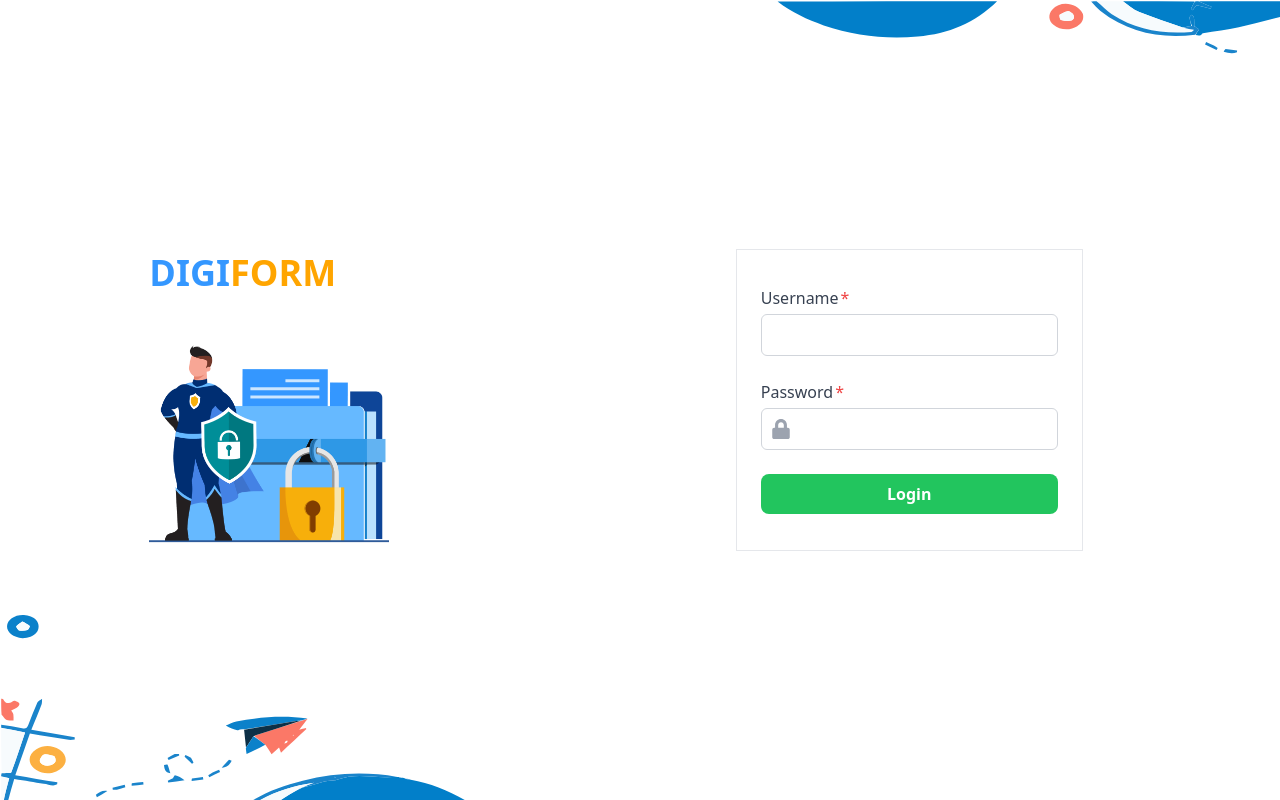
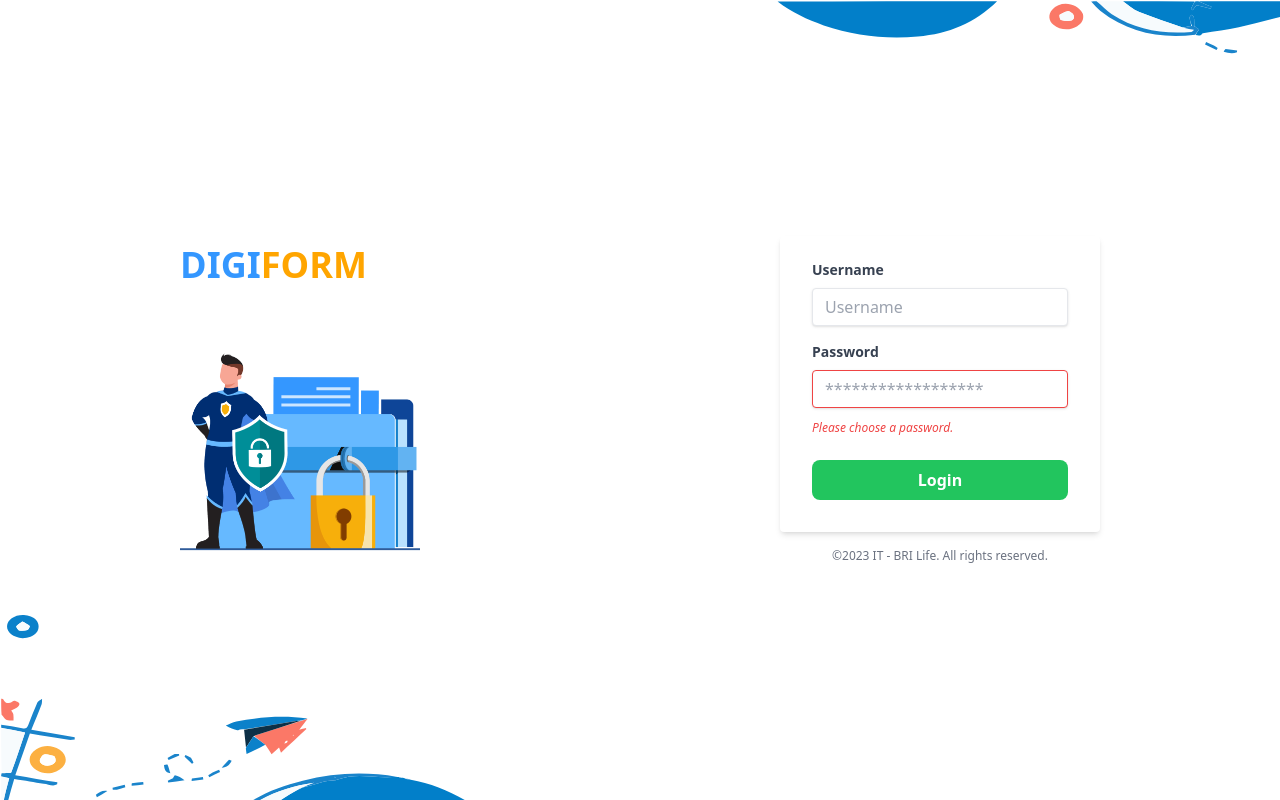
Before and after one commit to aytidasaputra/digiform-app-host, a React (Vite) app: page / in a window 1280 px wide. Built offline with nearby package versions, Linux system fonts and the light colour scheme.

Commit message:
[UPDATE] form login

```diff
--- a/src/App.tsx
+++ b/src/App.tsx
@@ -1,9 +1,6 @@
-import { useState } from 'react'
-import Login from './components/login/login'
-import BGIMG from './assets/images/svg/bg-login-digiform.svg'
+import Login from './components/login/login';
 
 function App() {
-  const [count, setCount] = useState(0)
 
   return (
     <div className='h-screen bg-img-login bg-no-repeat bg-cover'>
--- a/src/components/login/login.tsx
+++ b/src/components/login/login.tsx
@@ -1,60 +1,68 @@
-import { forwardRef } from 'react';
-
-import { useFormik } from 'formik';
-import * as Yup from 'yup';
-
 import IMGSCR from "../../assets/images/svg/img-secure-login.svg";
-
-
+import { useFormik } from "formik";
 
 function Login() {
 
     const formik = useFormik({
         initialValues: {
             username: '',
-            password: '',
+            password: ''
+        }
+    })
+
+    const isMobile = {
+        Android: function () {
+            return navigator.userAgent.match(/Android/i);
         },
-        validationSchema: validateSchema,
-        onSubmit: (values) => {
-            window.alert(JSON.stringify(values));
+        iOS: function () {
+            return navigator.userAgent.match(/iPhone|iPad|iPod/i);
         },
-    });
+        Opera: function () {
+            return navigator.userAgent.match(/Opera Mini/i);
+        },
+        any: function () {
+            return (isMobile.Android() || isMobile.iOS() || isMobile.Opera());
+        }
+    };
+
+    console.log("VALUES", formik.values)
 
     return (
         <div>
             <div className="flex items-center justify-around h-screen">
-                <div className="">
-                    <h1 className="text-4xl font-semibold mb-12">
+                {/* img secure */}
+                <div hidden={isMobile.Android() || isMobile.iOS()} className="">
+                    <h1 className="text-4xl font-semibold mb-16">
                         <span className="text-blue-digi hover:text-orange-digi">DIGI</span><span className="text-orange-digi hover:text-blue-digi">FORM</span>
                     </h1>
                     <img className="object-cover h-100 w-60" src={IMGSCR} alt="Ada kesalahan." />
                 </div>
+                {/* form login */}
                 <div>
-                    <div className="m-12 border p-6">
-                        <form onSubmit={formik.handleSubmit}>
-                            <Field
-                                dot={true}
-                                error={formik.touched?.username && formik.errors?.username}
-                                label="Username"
-                                name="username"
-                                onChange={formik.handleChange}
-                                type="text"
-                            />
-                            <Field
-                                dot={true}
-                                error={formik.touched?.password && formik.errors?.password}
-                                icon={<LockIcon />}
-                                label="Password"
-                                name="password"
-                                onChange={formik.handleChange}
-                                type="password"
-                            />
-                            <div className="relative w-full flex-wrap mb-3">
+                    <div className="w-full max-w-xs">
+                        <form className="bg-white shadow-md rounded px-8 pt-6 pb-8 mb-4">
+                            <div className="mb-4">
+                                <label className="block text-gray-700 text-sm font-bold mb-2" htmlFor="username">
+                                    Username
+                                </label>
+                                <input onChange={formik.handleChange} value={formik.values.username} className="shadow appearance-none border rounded w-full py-2 px-3 text-gray-700 leading-tight focus:outline-none focus:shadow-outline" id="username" type="text" placeholder="Username" />
+                            </div>
+                            <div className="mb-6">
+                                <label className="block text-gray-700 text-sm font-bold mb-2" htmlFor="password">
+                                    Password
+                                </label>
+                                <input onChange={formik.handleChange} value={formik.values.password} className="shadow appearance-none border border-red-500 rounded w-full py-2 px-3 text-gray-700 mb-3 leading-tight focus:outline-none focus:shadow-outline" id="password" type="password" placeholder="******************" />
+                                <p className="text-red-500 text-xs italic">Please choose a password.</p>
+                            </div>
+                            <div className="flex items-center justify-between">
                                 <button className="py-2 px-4 bg-green-500 text-white font-semibold rounded-lg hover:bg-green-700 w-full">
                                     Login
                                 </button>
                             </div>
                         </form>
+                        <p className="text-center text-gray-500 text-xs">
+                            &copy;2023 IT - BRI Life. All rights reserved.
+                        </p>
                     </div>
                 </div>
             </div>
@@ -62,160 +70,5 @@ function Login() {
     )
 }
 
-// Yup validation schema
-const validateSchema = Yup.object().shape({
-    username: Yup.string().required('Username required'),
-    password: Yup.string()
-        .min(3, 'Too Short!')
-        .max(50, 'Too Long!')
-        .required('Password required'),
-});
-
-const style = {
-    dot: `after:content-['*'] after:ml-0.5 after:text-red-500`,
-    error: `ring-red-500 ring-1`,
-    disabled: `cursor-not-allowed`,
-    container: `relative mb-6 mt-3`,
-    errorMessage: `text-sm text-red-500 mt-2`,
-    checkboxLabel: `block overflow-hidden h-6 rounded-full bg-gray-300`,
-    checkboxContainer: `relative w-10 mr-2 align-middle select-none mt-2`,
-    iconContainer: `absolute flex border border-transparent left-0 top-0 h-full w-10`,
-    icon: `flex items-center justify-center rounded-tl rounded-bl z-10 text-gray-400 text-lg h-full w-full`,
-    checkbox: `checked:bg-blue-500 checked:right-0 focus:outline-none right-4 duration-200 ease-in absolute block w-6 h-6 rounded-full bg-white border-4 appearance-none cursor-pointer`,
-    default: `text-base relative flex flex-1 w-full mt-1 rounded-md py-2 px-4 bg-white text-gray-700 placeholder-gray-400 text-base focus:outline-none focus:ring-1 focus:border-transparent border`,
-};
-
-const Field = forwardRef(
-    (
-        { disabled, dot, error, icon, label, name, type = 'text', ...rest },
-        ref,
-    ) => {
-        let component;
-
-        // if you won't use select, you can delete this part
-        if (type === 'select') {
-            component = (
-                <select
-                    aria-required={dot}
-                    aria-invalid={!!error}
-                    className={`${style.default} ${disabled ? style.disabled : ''}
-               ${error ? style.error : 'border-gray-300'}
-            `}
-                    disabled={disabled}
-                    id={name}
-                    name={name}
-                    ref={ref}
-                    {...rest}
-                />
-            );
-        }
-
-        // if you won't use textarea, you can delete this part
-        if (type === 'textarea') {
-            component = (
-                <textarea
-                    aria-required={dot}
-                    aria-invalid={!!error}
-                    className={`${style.default} ${disabled ? style.disabled : ''}
-               ${error ? style.error : 'border-gray-300'}
-            `}
-                    disabled={disabled}
-                    id={name}
-                    name={name}
-                    ref={ref}
-                    {...rest}
-                />
-            );
-        }
-
-        // if you won't use checkbox, you can delete this part and the classes checkbox, checkboxContainer and checkboxLabel
-        if (type === 'checkbox') {
-            component = (
-                <div className={style.checkboxContainer}>
-                    <input
-                        aria-required={dot}
-                        aria-invalid={!!error}
-                        className={`${style.checkbox} ${disabled ? style.disabled : ''}`}
-                        disabled={disabled}
-                        id={name}
-                        name={name}
-                        type="checkbox"
-                        {...rest}
-                    />
-                    <span className={style.checkboxLabel} />
-                </div>
-            );
-        }
-
-        // if you won't use input, you can delete this part
-        if (type !== 'checkbox' && type !== 'select' && type !== 'textarea') {
-            component = (
-                <div className="relative">
-                    <div className={style.iconContainer}>
-                        <div className={style.icon}>{icon}</div>
-                    </div>
-                    <input
-                        aria-required={dot}
-                        aria-invalid={!!error}
-                        className={`${style.default} ${icon ? 'pl-12' : ''}
-                 ${error ? style.error : 'border-gray-300'}
-                 ${disabled ? style.disabled : ''}
-              `}
-                        disabled={disabled}
-                        id={name}
-                        name={name}
-                        type={type}
-                        ref={ref}
-                        {...rest}
-                    />
-                    {error && <ErrorIcon />}
-                </div>
-            );
-        }
-
-        return (
-            <div className={`${style.container} ${disabled ? 'opacity-50' : ''}`}>
-                <label htmlFor={name} className={`text-gray-700 ${dot && style.dot}`}>
-                    {label}
-                </label>
-                {component}
-                {error && (
-                    <span role="alert" className={style.errorMessage}>
-                        {error}
-                    </span>
-                )}
-            </div>
-        );
-    },
-);
-
-Field.displayName = 'Field';
-
-const ErrorIcon = () => (
-    <svg
-        xmlns="http://www.w3.org/2000/svg"
-        width="15"
-        height="15"
-        fill="currentColor"
-        className="absolute right-2 -mt-7 text-red-500"
-        viewBox="0 0 1792 1792"
-    >
-        <path d="M1024 1375v-190q0-14-9.5-23.5t-22.5-9.5h-192q-13 0-22.5 9.5t-9.5 23.5v190q0 14 9.5 23.5t22.5 9.5h192q13 0 22.5-9.5t9.5-23.5zm-2-374l18-459q0-12-10-19-13-11-24-11h-220q-11 0-24 11-10 7-10 21l17 457q0 10 10 16.5t24 6.5h185q14 0 23.5-6.5t10.5-16.5zm-14-934l768 1408q35 63-2 126-17 29-46.5 46t-63.5 17h-1536q-34 0-63.5-17t-46.5-46q-37-63-2-126l768-1408q17-31 47-49t65-18 65 18 47 49z" />
-    </svg>
-);
-
-const LockIcon = () => (
-    <svg
-        height="20"
-        width="20"
-        stroke="currentColor"
-        fill="currentColor"
-        strokeWidth="0"
-        viewBox="0 0 448 512"
-        xmlns="http://www.w3.org/2000/svg"
-    >
-        <path d="M400 224h-24v-72C376 68.2 307.8 0 224 0S72 68.2 72 152v72H48c-26.5 0-48 21.5-48 48v192c0 26.5 21.5 48 48 48h352c26.5 0 48-21.5 48-48V272c0-26.5-21.5-48-48-48zm-104 0H152v-72c0-39.7 32.3-72 72-72s72 32.3 72 72v72z" />
-    </svg>
-);
 
 export default Login
```
